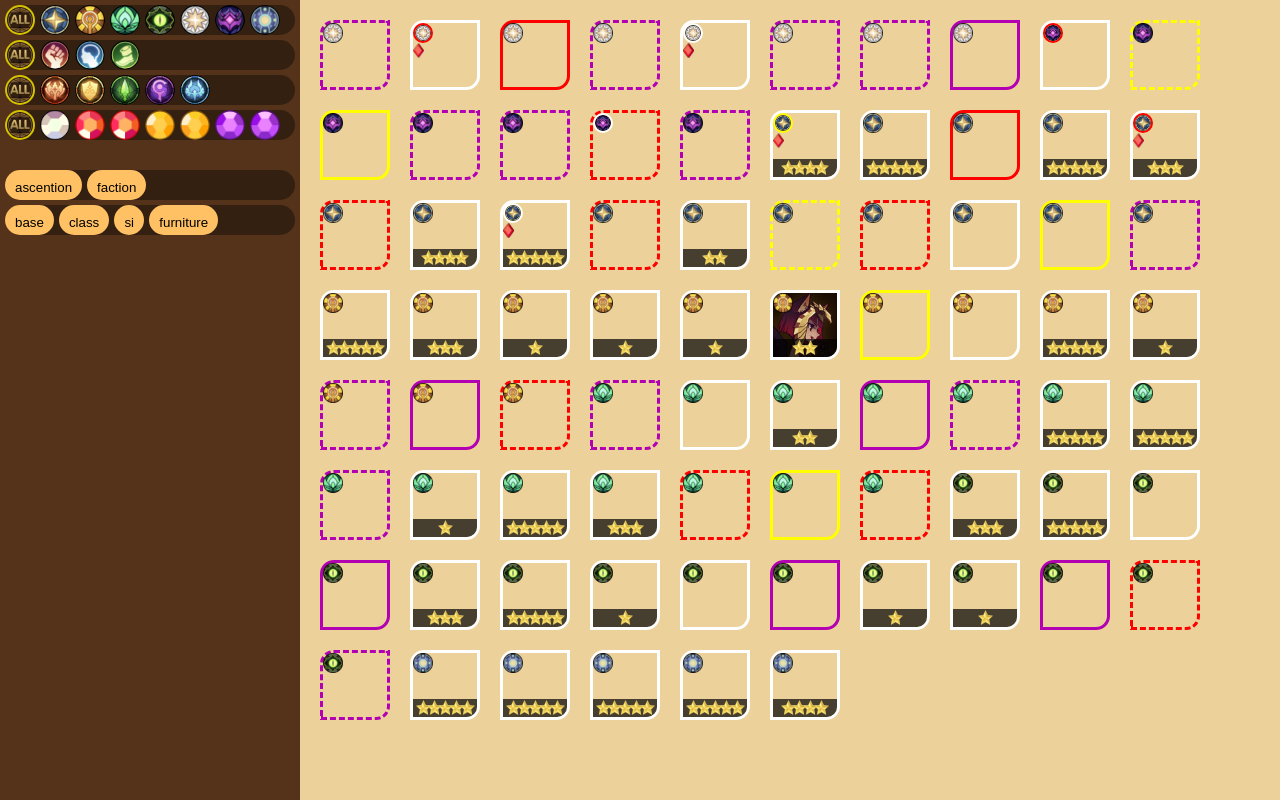
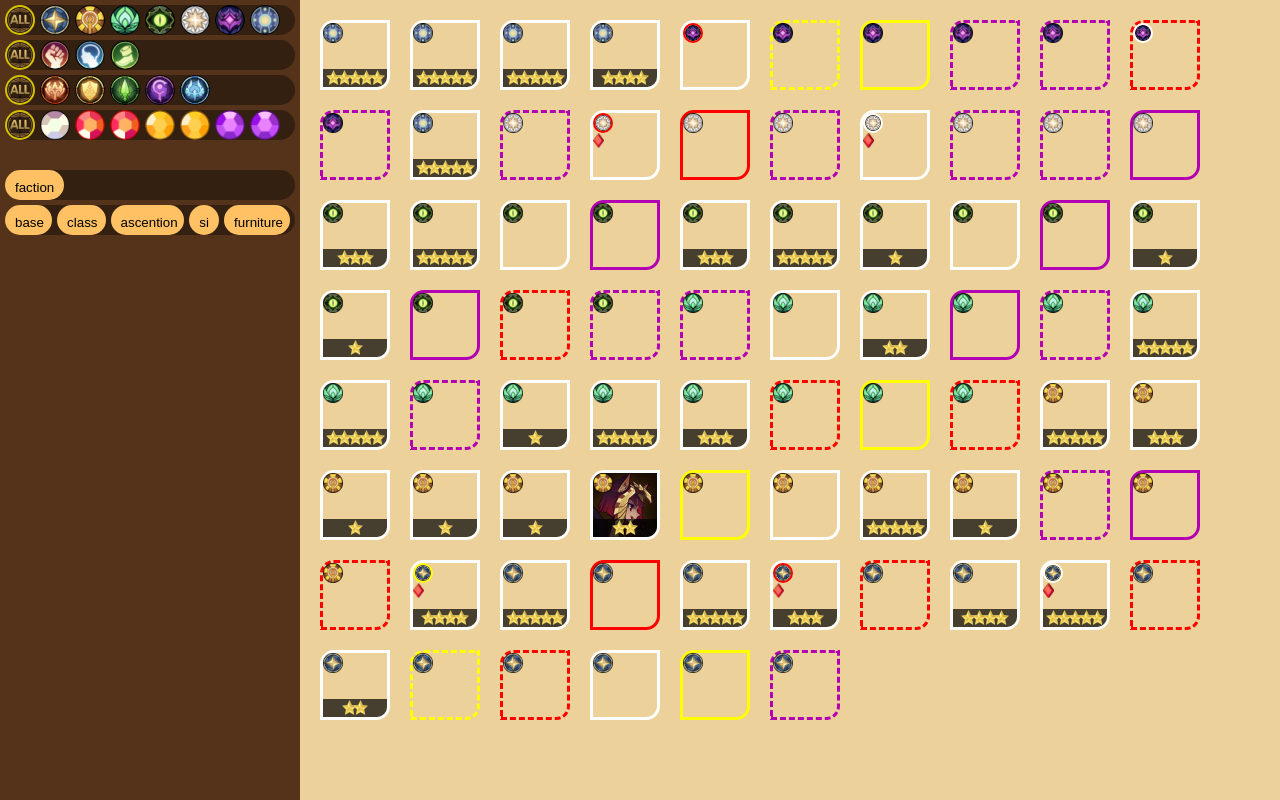
Before and after one commit to Lilholmen/afk-arena-heroes-manager, a plain HTML site: page index.html in a window 1280 px wide. Both pictures are taken after a click on the button "faction". Drawn offline with Linux system fonts and the light colour scheme.

Commit message:
sort function, another fail

```diff
--- a/index.html
+++ b/index.html
@@ -25,14 +25,7 @@
         </div>
         <div class="sorts">
           <div class="sort__btn-container">
-            <div class="sort__active-sort">
-              <button
-                class="sort__btn sort__btn--faction sort__btn--active"
-                id="3"
-              >
-                ascention
-              </button>
-            </div>
+            <div class="sort__active-sort"></div>
             <div class="sort__inactive-sort">
               <button
                 class="sort__btn sort__btn--faction sort__btn--inactive"
@@ -49,7 +42,12 @@
                 class="sort__btn sort__btn--class sort__btn--inactive"
                 id="2"
               >
-                class
+                class</button
+              ><button
+                class="sort__btn sort__btn--faction sort__btn--inactive"
+                id="3"
+              >
+                ascention
               </button>
               <button
                 class="sort__btn sort__btn--si sort__btn--inactive"
--- a/js/sort/sort-function.js
+++ b/js/sort/sort-function.js
@@ -1,3 +1,7 @@
+import { mergedHeroes, heroesGrid } from '../app.js';
+
+const activeSortParams = [];
+
 export function addSortOnButtons() {
   document.querySelectorAll('.sort__btn').forEach((btn) => {
     btn.addEventListener('click', () => {
@@ -7,9 +11,44 @@ export function addSortOnButtons() {
 }
 
 function btnClickEvent(btn) {
+  manageSortParams(btn, activeSortParams);
+  const sortedHeroes = sortHeroesDatabase([...mergedHeroes], activeSortParams);
+
+  const heroesContainer = document.querySelector('.heroes');
+
+  const itemsArray = [];
+
+  for (let i = 0; i < heroesGrid.length; i++) {
+    itemsArray.push(heroesContainer.removeChild(heroesGrid[i]));
+  }
+  itemsArray
+    .sort(
+      (nodeA, nodeB) =>
+        sortedHeroes.indexOf(mergedHeroes[nodeA.id]) -
+        sortedHeroes.indexOf(mergedHeroes[nodeB.id])
+    )
+    .forEach((node) => heroesContainer.appendChild(node));
+}
+
+function sortHeroesDatabase(heroesArray, sortMask) {
+  sortMask.forEach((sortParam) =>
+    heroesArray.sort(
+      (heroA, heroB) => heroB.mask[sortParam] - heroA.mask[sortParam]
+    )
+  );
+
+  logNameOnly(heroesArray);
+
+  return heroesArray;
+}
+
+function logNameOnly(arr) {
+  console.log(arr.reduce((res, item) => res + ', ' + item.name, ''));
+}
+
+function manageSortParams(btn, activeSorts) {
   const activeSection = document.querySelector('.sort__active-sort');
   const inactiveSection = document.querySelector('.sort__inactive-sort');
-  const activeSorts = [3];
 
   if (btn.classList[2] === 'sort__btn--inactive') {
     btn.classList.add('sort__btn--active');
```
